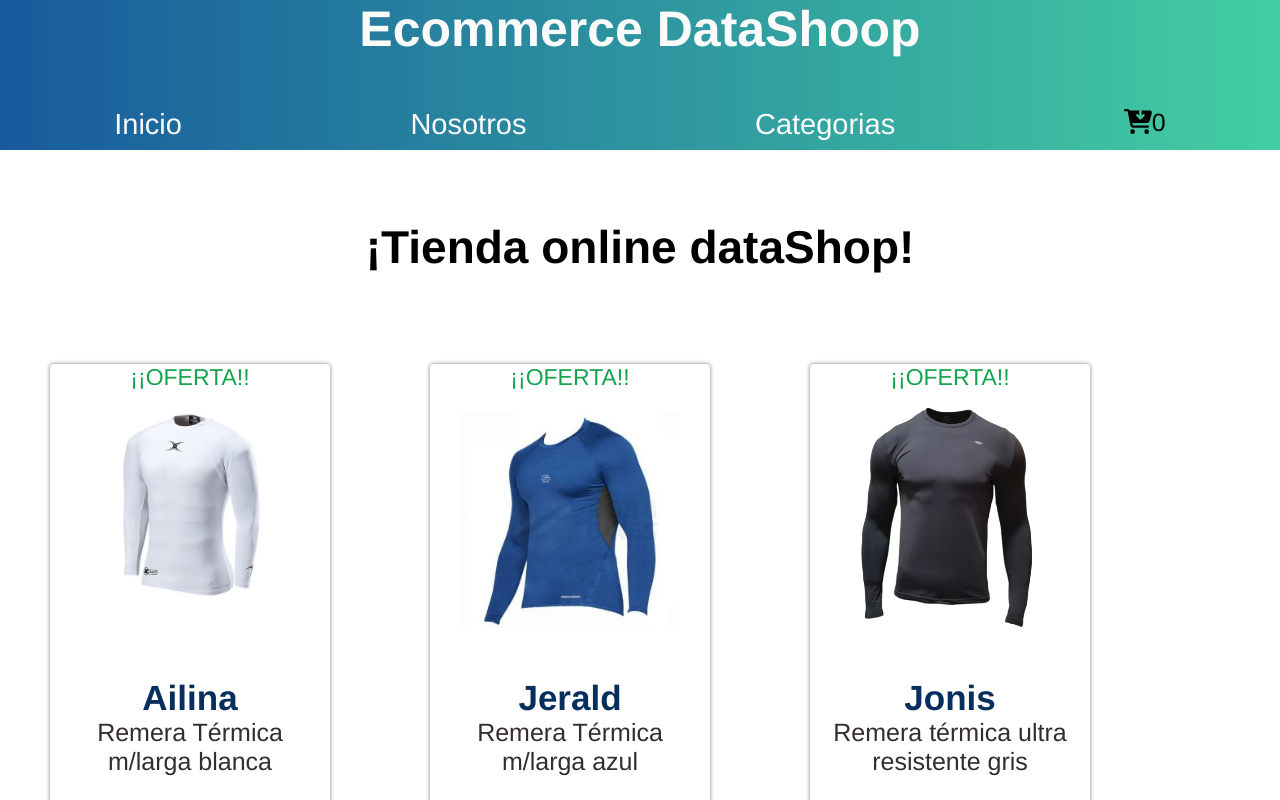
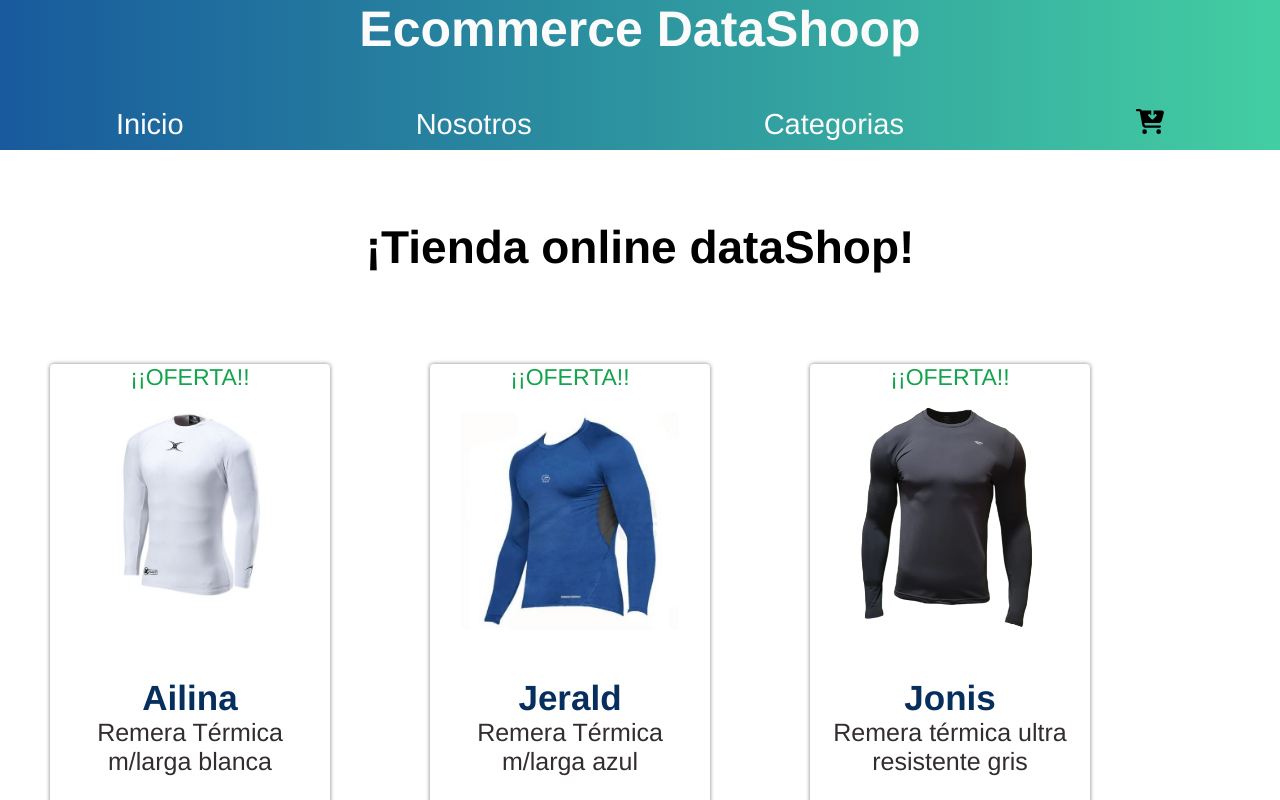
Before and after one commit to GuiFerdATA/React-Guille-Fernandez, a React (Create React App) app: page / in a window 1280 px wide. Shown: the top 800 px of the page. Built offline with nearby package versions, Linux system fonts and the light colour scheme.

Commit message:
eliminamos nuestro indicador 0 en cart y que muestre la cantidad cuanto se seleccionen unidades

```diff
--- a/src/components/NavBar/CartWidget.jsx
+++ b/src/components/NavBar/CartWidget.jsx
@@ -16,7 +16,7 @@ function CartWidget() {
     return (
         <div className="card-widget">
             <FontAwesomeIcon icon={faCartArrowDown} />
-            <span>{getItemQty()}</span>
+            <span>{getItemQty() > 0 && getItemQty()}</span>
         </div>
     )
 }
```
